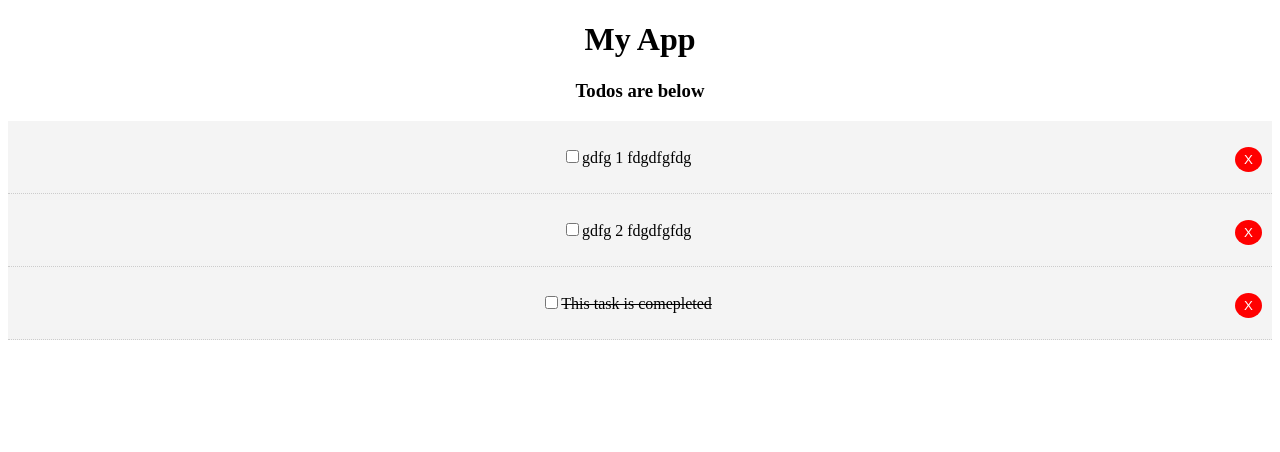
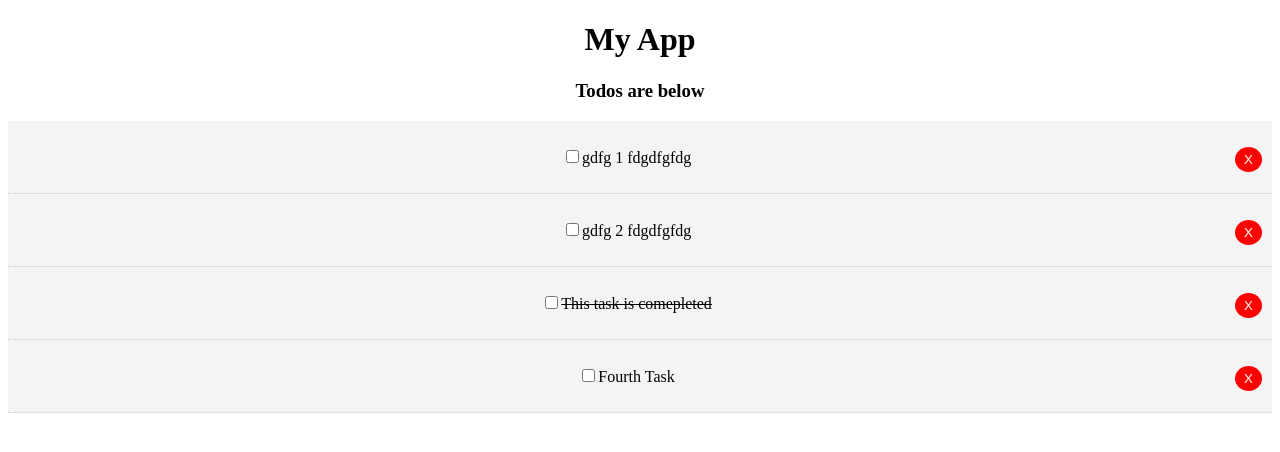
Before and after one commit to gerrymcdonnell/react-crashtodo, a React (Create React App) app: page / in a window 1280 px wide. Shown: the top 452 px of the page. Built offline with nearby package versions, Linux system fonts and the light colour scheme.

Commit message:
added todos as an external service TodosService

```diff
--- a/src/App.js
+++ b/src/App.js
@@ -2,27 +2,12 @@ import React, { Component } from 'react';
 
 import './App.css';
 import Todos from './components/Todos';
+import { getTodos } from './services/fakeTodosService';
 
 class App extends Component {
 
   state = {
-    todos: [
-      {
-        id: 11,
-        title: 'gdfg 1 fdgdfgfdg',
-        completed: false
-      },
-      {
-        id: 12,
-        title: 'gdfg 2 fdgdfgfdg',
-        completed: false
-      },
-      {
-        id: 13,
-        title: 'This task is comepleted',
-        completed: true
-      }
-    ]
+    todos: getTodos()
   }
 
   //arrow function version
@@ -46,11 +31,15 @@ class App extends Component {
 
   //delete todo
   delTodo = (id) => {
-    console.log(id)
+    console.log('delete id ', id)
 
-    //use filter function of array
+    //Complecated
+    //use spread operator to copy the existing array and then apply a filter so that
+    //the id of items in the array is not equal to the id being passed in
     this.setState({
-      todos:[...this.state.todos.filter(todo=>todo.id!==id)]
+      todos: [...this.state.todos.filter(
+        todo => todo.id !== id)
+      ]
     })
   }
 
--- /dev/null
+++ b/src/services/fakeTodosService.js
@@ -0,0 +1,53 @@
+const todos = [
+  {
+    id: 11,
+    title: 'gdfg 1 fdgdfgfdg',
+    completed: false
+  },
+  {
+    id: 12,
+    title: 'gdfg 2 fdgdfgfdg',
+    completed: false
+  },
+  {
+    id: 13,
+    title: 'This task is comepleted',
+    completed: true
+  },
+  {
+    id: 14,
+    title: 'Fourth Task',
+    completed: false
+  }
+];
+
+//returns all movies
+export function getTodos() {
+  return todos;
+}
+
+//1 movie
+// export function getMovie(id) {
+//   return movies.find(m => m._id === id);
+// }
+
+// export function saveMovie(movie) {
+//   let movieInDb = movies.find(m => m._id === movie._id) || {};
+//   movieInDb.name = movie.name;
+//   movieInDb.genre = genresAPI.genres.find(g => g._id === movie.genreId);
+//   movieInDb.numberInStock = movie.numberInStock;
+//   movieInDb.dailyRentalRate = movie.dailyRentalRate;
+
+//   if (!movieInDb._id) {
+//     movieInDb._id = Date.now();
+//     movies.push(movieInDb);
+//   }
+
+//   return movieInDb;
+// }
+
+// export function deleteMovie(id) {
+//   let movieInDb = movies.find(m => m._id === id);
+//   movies.splice(movies.indexOf(movieInDb), 1);
+//   return movieInDb;
+// }
```
